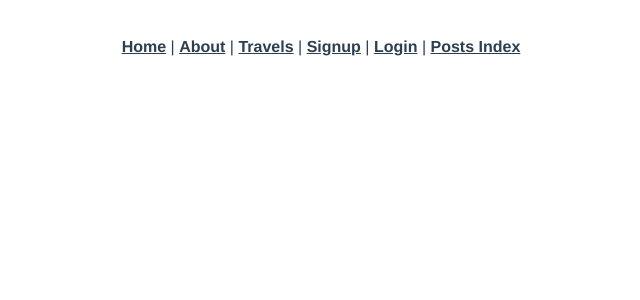
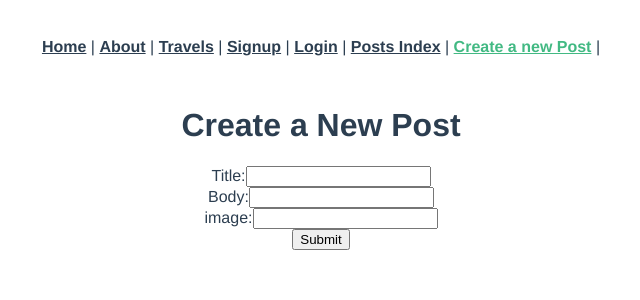
Before and after one commit to ambar-khan/blog_frontend_app, a Vue app: page /posts/new in a window 1280 px wide. Shown: the top 300 px of the page, without its empty margins (319-959 px from the left). Built offline with nearby package versions, Linux system fonts and the light colour scheme.

Commit message:
add create/new page

```diff
--- a/src/App.vue
+++ b/src/App.vue
@@ -6,7 +6,8 @@
       <router-link to="/travels">Travels</router-link> |
       <router-link to="/signup">Signup</router-link> |
       <router-link to="/login">Login</router-link> |
-      <router-link to="/posts">Posts Index</router-link>
+      <router-link to="/posts">Posts Index</router-link> |
+      <router-link to="/posts/new">Create a new Post</router-link> |
     </div>
     <router-view/>
   </div>
--- a/src/router/index.js
+++ b/src/router/index.js
@@ -5,6 +5,7 @@
 import Signup from "../views/Signup.vue";
 import Login from "../views/Login.vue";
 import PostsIndex from "../views/PostsIndex.vue";
+import PostsNew from "../views/PostsNew.vue";
 
 Vue.use(VueRouter);
 
@@ -42,6 +43,11 @@
     name: 'posts-index',
     component: PostsIndex
   },
+  {
+    path: '/posts/new',
+    name: 'posts-new',
+    component: PostsNew
+  },
 ];
 
 const router = new VueRouter({
--- /dev/null
+++ b/src/views/PostsNew.vue
@@ -0,0 +1,57 @@
+
+
+<template>
+  <div class="posts_new">
+    <form v-on:submit.prevent="submit()">
+      <h1>Create a New Post</h1>
+      <ul>
+        <li class="text-danger" v-for="error in errors">{{ error }}</li>
+      </ul>
+      <div class="form-group">
+        <label>Title:</label>
+        <input type="text" class="form-control" v-model="title">
+      </div>
+      <div class="form-group">
+        <label>Body:</label>
+        <input type="text" class="form-control" v-model="body">
+      </div>
+      <div class="form-group">
+        <label>image:</label>
+        <input type="text" class="form-control" v-model="image">
+      </div>
+      <input type="submit" class="btn btn-primary" value="Submit">
+    </form>
+  </div>
+</template>
+
+<script>
+import axios from "axios";
+
+export default {
+  data: function () {
+    return {
+      title: "",
+      body: "",
+      image: "",
+      errors: [],
+    };
+  },
+  methods: {
+    submit: function () {
+      var params = {
+        title: this.title,
+        body: this.body,
+        image: this.image,
+      };
+      axios
+        .post("/api/posts", params)
+        .then((response) => {
+          this.$router.push("/posts");
+        })
+        .catch((error) => {
+          this.errors = error.response.data.errors;
+        });
+    },
+  },
+};
+</script>
```
